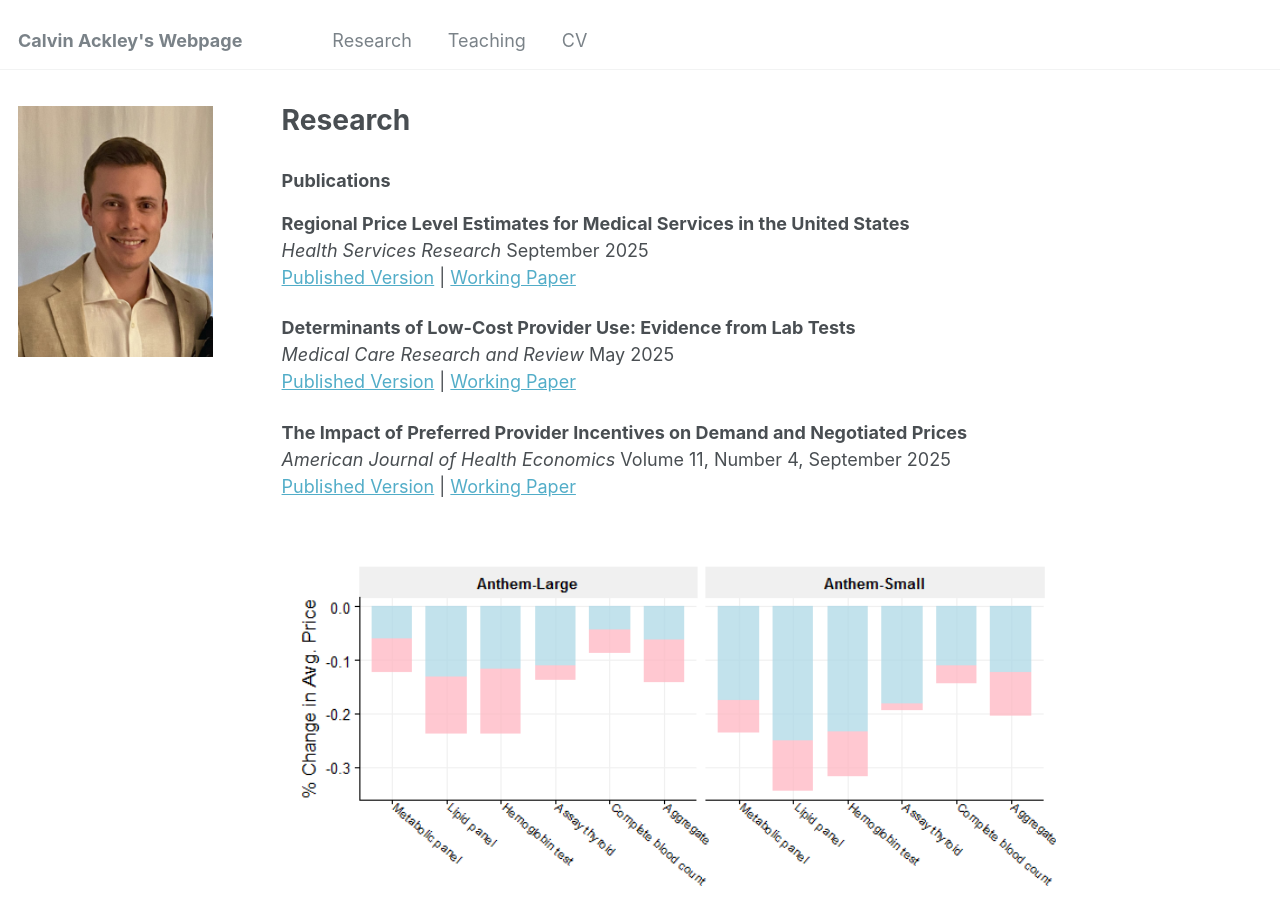
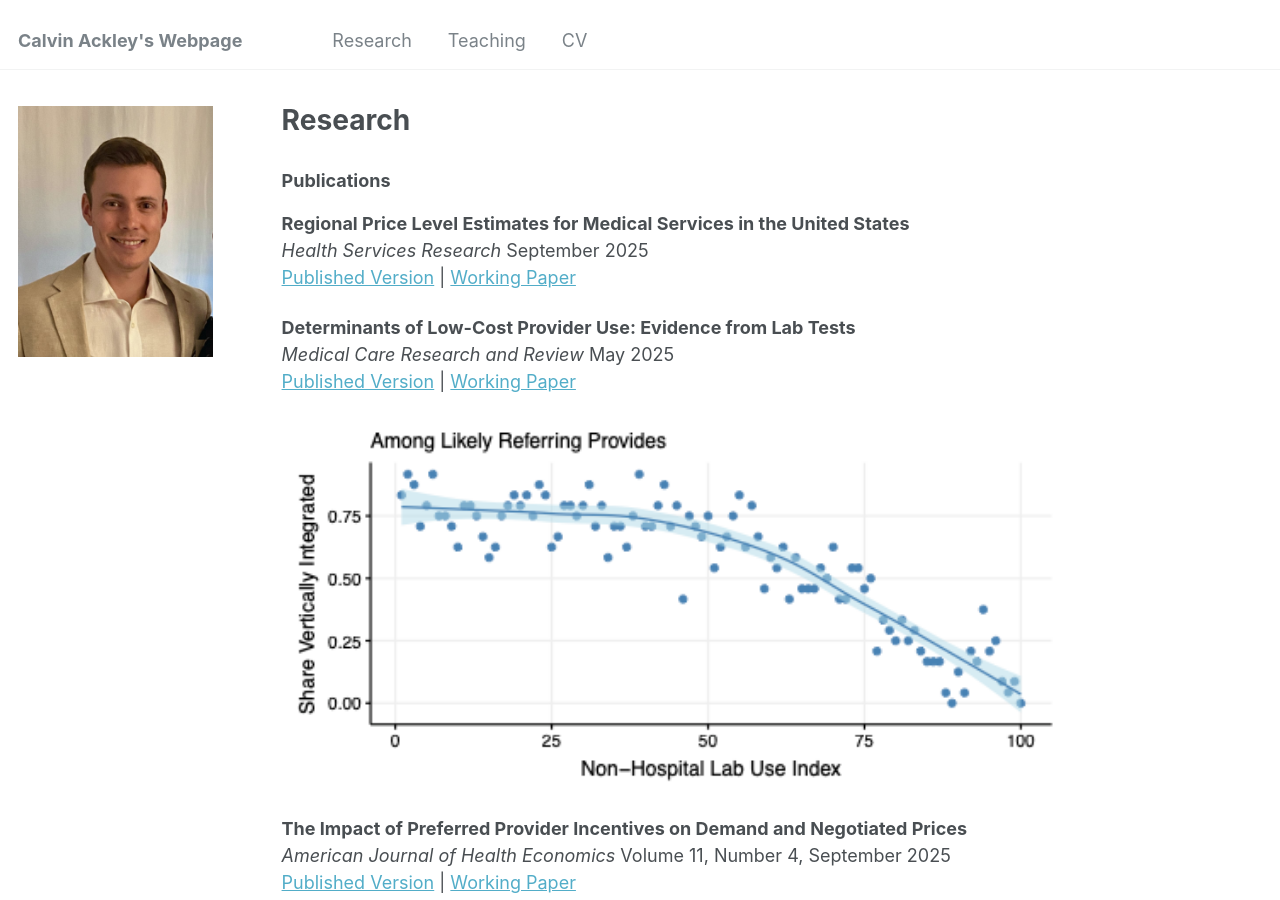
Before and after one commit to ackleycb/ackleycb.github.io, a Jekyll site: the page built from _pages/research.md, in a window 1280 px wide and 900 px high. Built offline with Jekyll 4.4.1, drawn with Linux system fonts in a browser that asks for light colours.

Commit message:
Add NHLUI-by-ownership figure to Low-Cost Provider Use entry
Co-Authored-By: Claude Opus 4.8 (1M context) <noreply@anthropic.com>

```diff
--- a/_pages/research.md
+++ b/_pages/research.md
@@ -15,6 +15,8 @@ author_profile: true
 **Determinants of Low-Cost Provider Use: Evidence from Lab Tests**
 *Medical Care Research and Review* May 2025
 [Published Version](https://journals.sagepub.com/doi/abs/10.1177/10775587251339935) | [Working Paper](/files/low_cost_lab_providers_wp.pdf)
+
+<img src="/images/NHLUI_by_hosp_ownership_plots.png" alt="Non-hospital lab use intensity by hospital ownership" style="display:block; width:80%; max-width:80%; height:auto;">
 
 **The Impact of Preferred Provider Incentives on Demand and Negotiated Prices**
 *American Journal of Health Economics* Volume 11, Number 4, September 2025
```
Also changed, not shown: images/NHLUI_by_hosp_ownership_plots.png (added).
